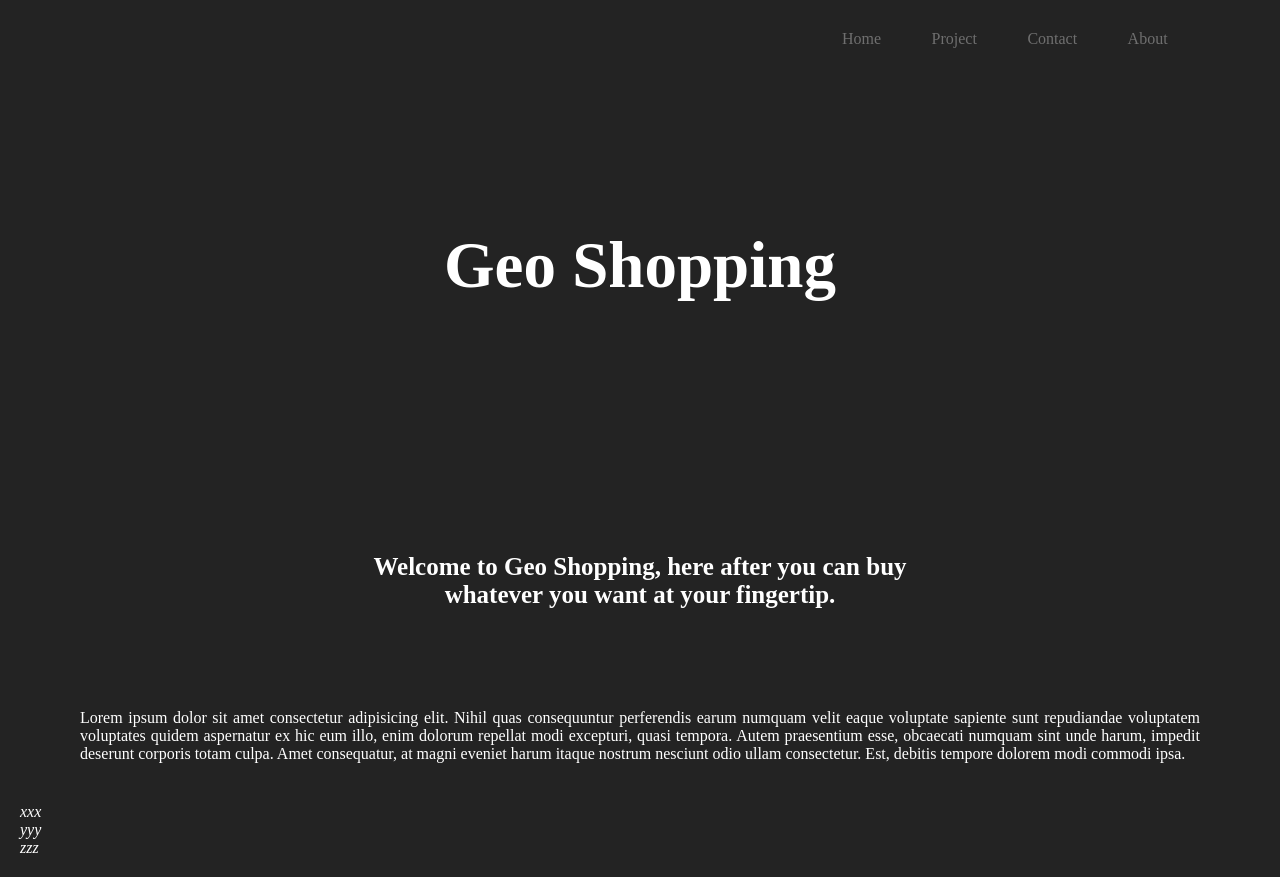
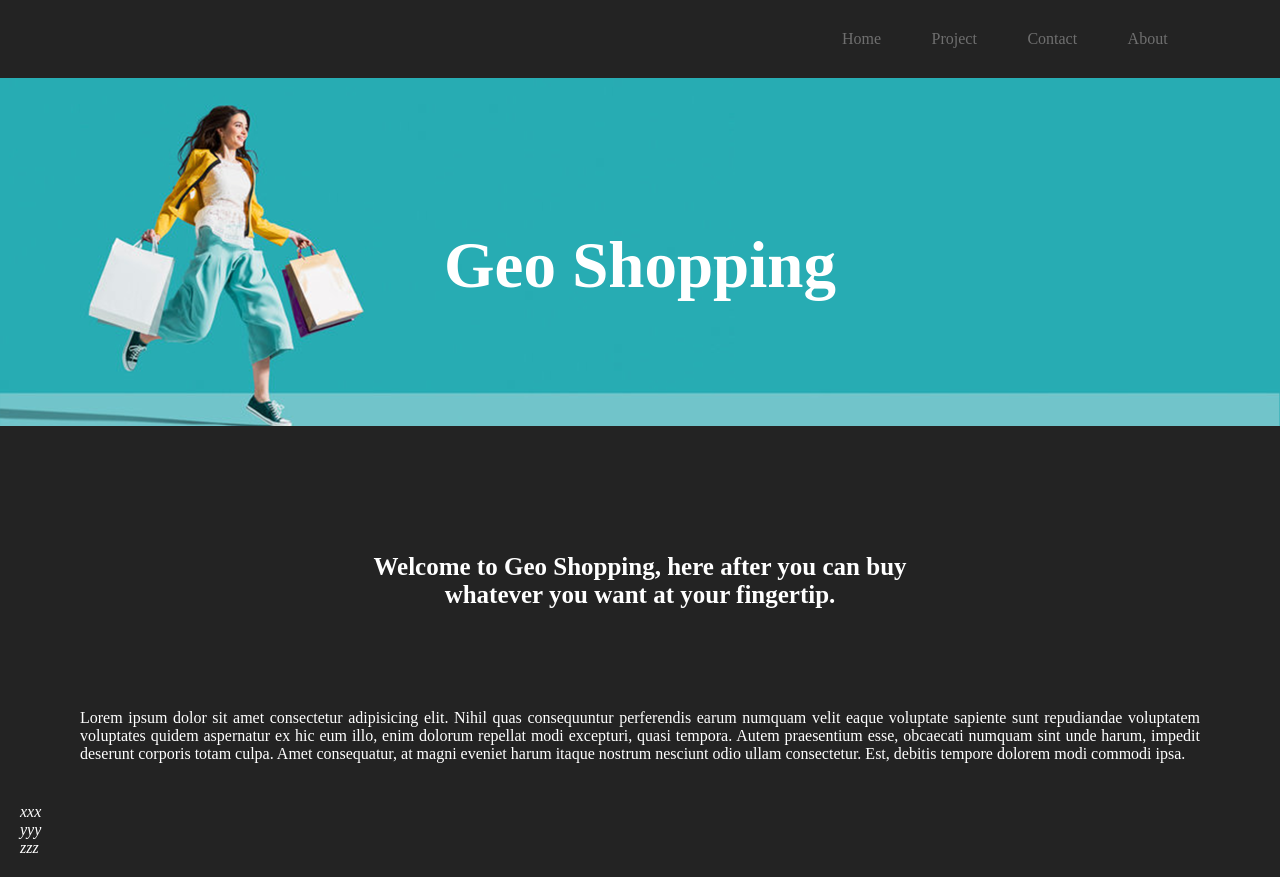
Before and after one commit to Jothinathan36/Geo, a plain HTML site: page index.html in a window 1280 px wide. Drawn offline with Linux system fonts and the light colour scheme; the site is published under a folder, as on GitHub Pages, so addresses that start at the root find nothing.

Commit message:
image loco changed

```diff
--- a/index.css
+++ b/index.css
@@ -11,7 +11,7 @@
     text-align: center;
     padding-top: 150px;
     padding-bottom: 150px;
-    background-image: url(/source/geo\ shopping.png);
+    background-image: url(./source/geo\ shopping.png);
     background-repeat: no-repeat;
     background-size: 100vw;
 }
```
